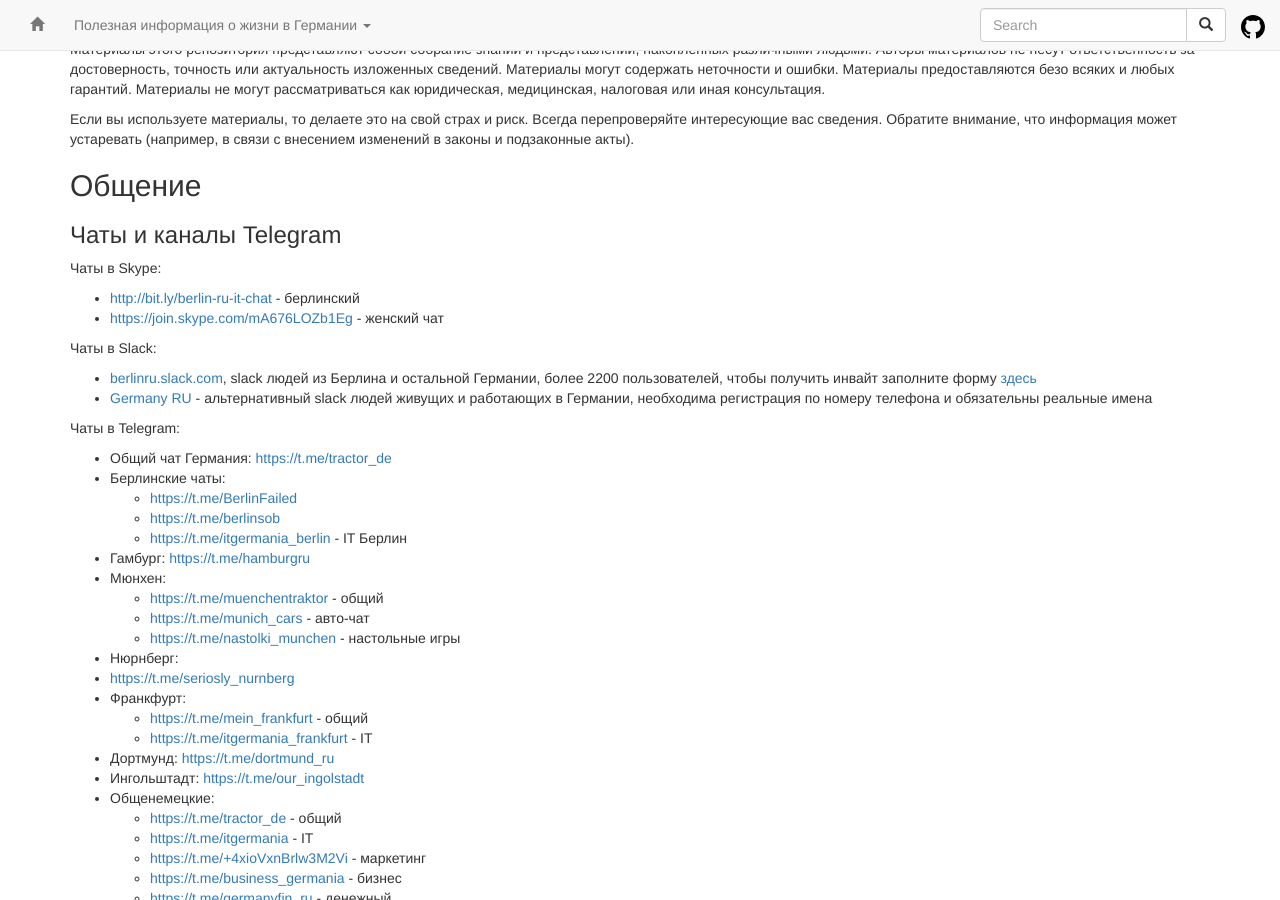
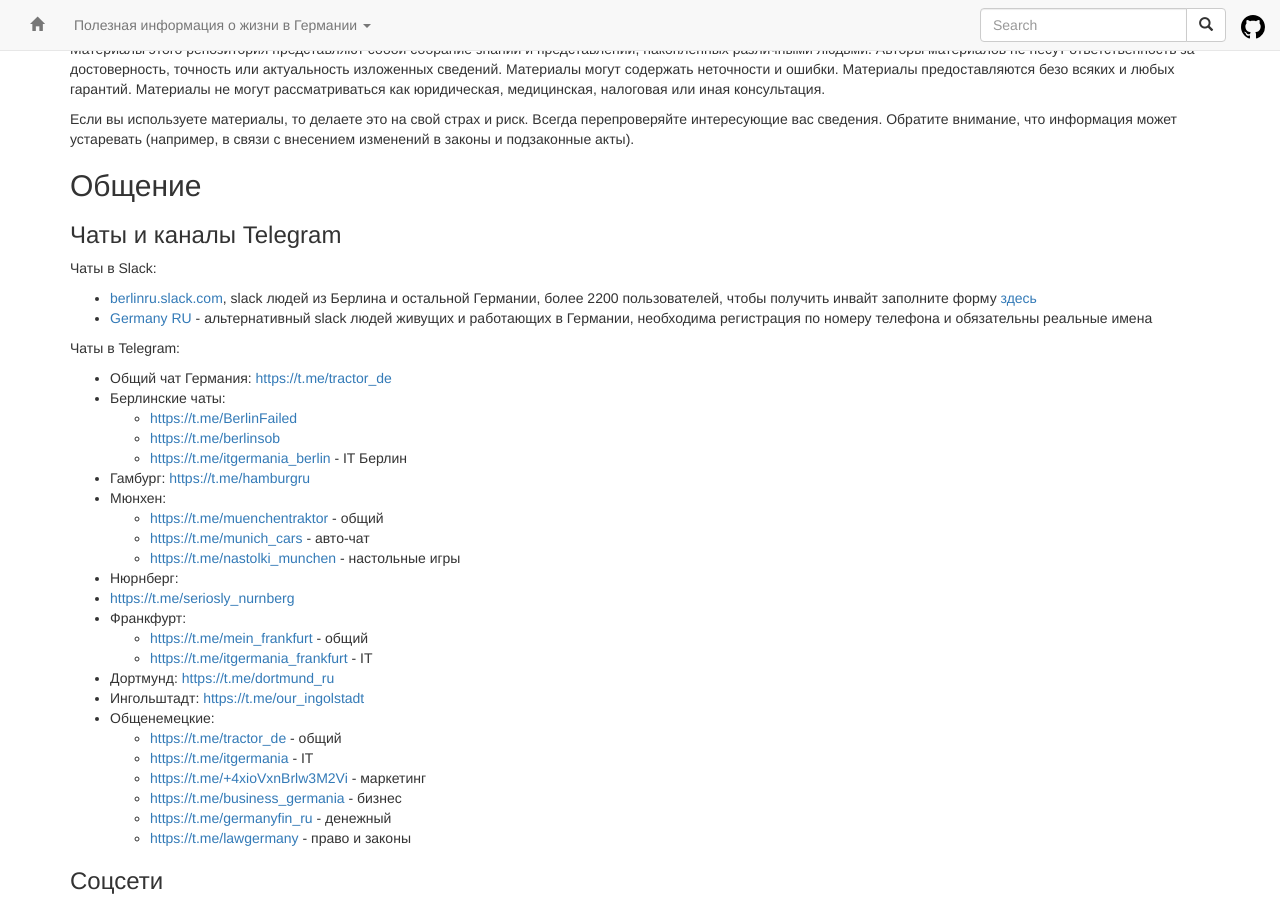
Before and after one commit to ru-de/faq, a Jekyll site: the page built from index.md, in a window 1280 px wide and 900 px high, scrolled down 414 px. Built offline with Jekyll 4.4.1, drawn with Linux system fonts in a browser that asks for light colours; nearby versions of some CDN libraries; our own code applies the rules of GitHub Pages for plain Markdown files.

Commit message:
sync github pages

```diff
--- a/index.md
+++ b/index.md
@@ -21,10 +21,6 @@ layout: default
 ## Общение
 
 ### Чаты и каналы Telegram
-
-Чаты в Skype:
-- <http://bit.ly/berlin-ru-it-chat> - берлинский
-- <https://join.skype.com/mA676LOZb1Eg> - женский чат
 
 Чаты в Slack:
 
```
